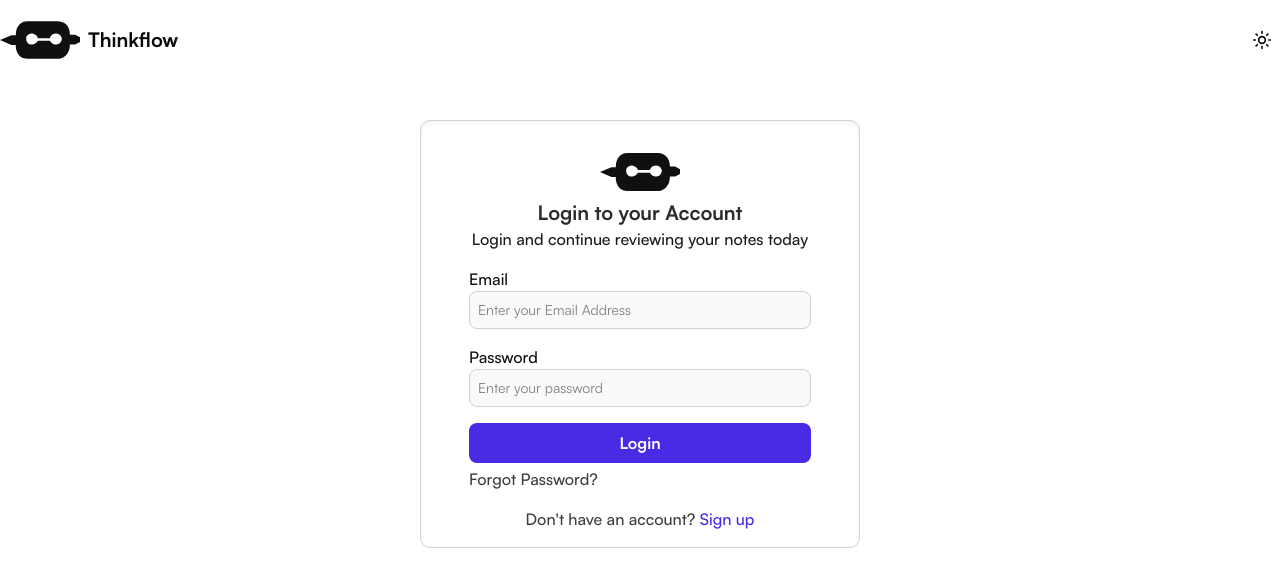
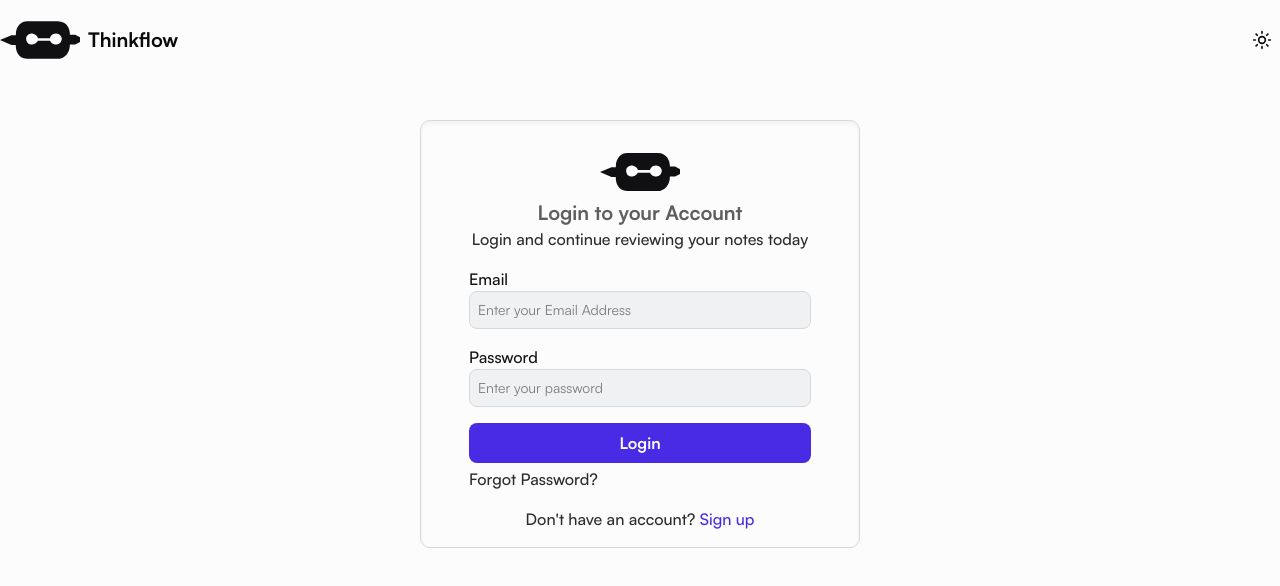
Before and after one commit to Eieien/ThinkFlow, a React (Vite) app: page /login in a window 1280 px wide. Shown: the top 586 px of the page. Built offline with nearby package versions, Linux system fonts and the light colour scheme; what @tiptap/y-tiptap would draw is missing.

Commit message:
Adjusted COlors again

```diff
--- a/src/components/ThemeSwitcher.tsx
+++ b/src/components/ThemeSwitcher.tsx
@@ -19,7 +19,7 @@ export default function ThemeSwitcher(){
     return(
 
         <>
-            <button className="relative bg-primary-white p-2 cursor-pointer dark:bg-primary-dark hover:bg-light-3 dark:hover:bg-dark-3 rounded-md transition-all duration-200
+            <button className="relative bg-primary-white p-2 cursor-pointer dark:bg-primary-dark hover:bg-light-2 dark:hover:bg-dark-2 rounded-md transition-all duration-200
             "
             onClick={changeTheme}>
 
--- a/src/pages/SignUp.tsx
+++ b/src/pages/SignUp.tsx
@@ -58,7 +58,7 @@ export default function SignUp(){
                                             Sign up
                                         </button>
                                     </div>
-                                    <h2 className="text-dark-border text-center font-regular">Already Have an Account? <Link to="/login"><span className="text-light-primary-blue">Login</span></Link></h2>
+                                    <h2 className="text-dark-4 dark:text-light-4 text-center font-regular">Already Have an Account? <Link to="/login"><span className="text-light-primary-blue">Login</span></Link></h2>
 
                                 </div>
 
--- a/src/styles/global.css
+++ b/src/styles/global.css
@@ -8,16 +8,16 @@
 --font-satoshi: 'Satoshi', "Helvetica Neue";
 
 /* Light mode and Dark mode colors */
---color-primary-dark: #100F11; /*Background*/
---color-dark-2: #171619;
---color-dark-3: #1B1A1D;
---color-dark-4: #2B2A2D;
---color-dark-border: #3E3D41;
---color-primary-white: #FFFFFF; /*Background*/
---color-light-2: #FAFAFA;
---color-light-3: #F0F0F0;
---color-light-4: #E4E4E4;
---color-light-border: #CDD1DA;
+--color-primary-dark: #121212; /*Background*/
+--color-dark-2: #1A1A1A;
+--color-dark-3: #2B2B2B;
+--color-dark-4: #5E5E5E;
+--color-dark-border: #2B2B2B;
+--color-primary-white: #FCFCFD; /*Background*/
+--color-light-2: #F0F1F2;
+--color-light-3: #D6D9DB;
+--color-light-4: #C8CCD0;
+--color-light-border: #D6D9DB;
 
  /*Light mode Colors*/
 --color-light-primary-blue: #492AE5;
@@ -107,7 +107,7 @@
         @apply text-primary-dark dark:text-primary-white
     }
     .auth-input{
-        @apply border-light-border border bg-light-2 dark:border-dark-border dark:bg-dark-2 rounded-md p-2 text-sm font-semibold
+        @apply border-light-border border bg-light-2 dark:border-dark-border dark:bg-dark-3 rounded-md p-2 text-sm font-semibold
     }
 
     .editor-icon{
@@ -269,7 +269,7 @@
 
 --radius: 0.625rem;
 
---background: oklch(1 0 0);
+/* --background: oklch(1 0 0); */
 
 --foreground: oklch(0.145 0 0);
 
@@ -334,7 +334,7 @@
 
 .dark {
 
---background: oklch(0.145 0 0);
+/* --background: oklch(0.145 0 0); */
 
 --foreground: oklch(0.985 0 0);
 
```
